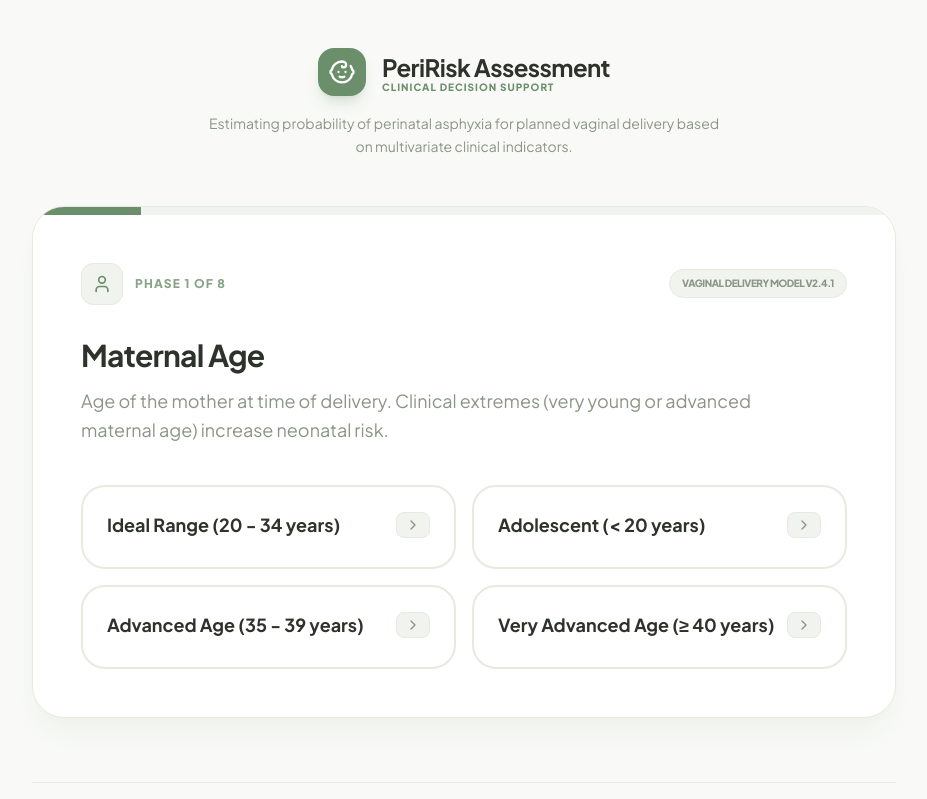
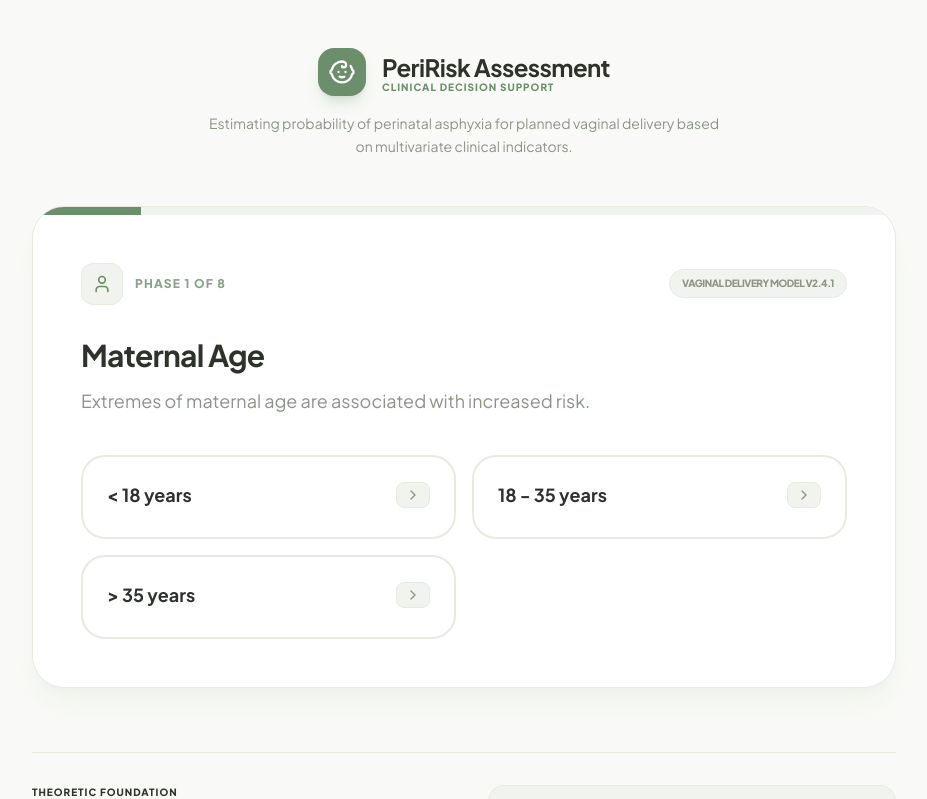
Before and after one commit to Anshhere07/PeriRiskAssessment, a React (Vite) app: page / in a window 1280 px wide. Shown: the top 799 px of the page, without its empty margins (176-1103 px from the left). Built offline with nearby package versions, Linux system fonts and the light colour scheme.

Commit message:
Same as Dr_Gaurav app

```diff
--- a/src/data.ts
+++ b/src/data.ts
@@ -7,32 +7,29 @@ export const PERINATAL_ASPHYXIA_MODEL: PerinatalAsphyxiaModel = {
     {
       id: 'maternalAge',
       label: 'Maternal Age',
-      description: 'Age of the mother at time of delivery. Clinical extremes (very young or advanced maternal age) increase neonatal risk.',
+      description: 'Extremes of maternal age are associated with increased risk.',
       icon: User,
       options: [
-        { label: 'Ideal Range (20 - 34 years)', value: 'ideal', weight: 1.0 },
-        { label: 'Adolescent (< 20 years)', value: 'young', weight: 1.3 },
-        { label: 'Advanced Age (35 - 39 years)', value: 'advanced', weight: 1.4 },
-        { label: 'Very Advanced Age (≥ 40 years)', value: 'very_advanced', weight: 1.9 }
+        { label: '< 18 years', value: 'ideal', weight: 1.0 },
+        { label: '18 - 35 years', value: 'young', weight: 1.3 },
+        { label: '> 35 years', value: 'very_advanced', weight: 1.9 }
       ]
     },
     {
       id: 'gestationalMaturity',
       label: 'Gestational Age',
-      description: 'Completed weeks of gestation. Deviation from term (37-41 weeks) correlates with higher rate of asphyxia complications.',
+      description: 'Early preterm and post-term pregnancies are high-risk factors.',
       icon: Calendar,
       options: [
-        { label: 'Term (37 - 41 weeks)', value: 'term', weight: 1.0 },
-        { label: 'Post-term (≥ 42 weeks)', value: 'post_term', weight: 1.6 },
-        { label: 'Late Preterm (34 - 36 weeks)', value: 'late_preterm', weight: 2.1 },
-        { label: 'Moderate Preterm (32 - 33 weeks)', value: 'moderate_preterm', weight: 3.8 },
-        { label: 'Early Preterm (< 32 weeks)', value: 'early_preterm', weight: 7.2 }
+        { label: 'Preterm (<37 weeks)', value: 'term', weight: 1.0 },
+        { label: 'Term (37 - 41 weeks)', value: 'post_term', weight: 1.6 },
+        { label: 'Post-term (>42 weeks)', value: 'late_preterm', weight: 7.2 },
       ]
     },
     {
       id: 'parity',
       label: 'Parity',
-      description: 'Number of prior births. Nulliparous mothers (first delivery) have a statistically higher risk of labor dystocia and asphyxia complications.',
+      description: 'First-time deliveries (nulliparity) often involve longer labor stages.',
       icon: Users,
       options: [
         { label: 'First Delivery', value: 'first', weight: 1.3 },
@@ -42,7 +39,7 @@ export const PERINATAL_ASPHYXIA_MODEL: PerinatalAsphyxiaModel = {
     {
       id: 'amnioticFluid',
       label: 'Amniotic Fluid Appearance',
-      description: 'Consistency of meconium-stained amniotic fluid. Heavy/thick meconium signifies prolonged intrapartum distress.',
+      description: 'Meconium staining is a major indicator of fetal distress.',
       icon: Droplet,
       options: [
         { label: 'Clear / Normal', value: 'clear_normal', weight: 1.0 },
@@ -53,7 +50,7 @@ export const PERINATAL_ASPHYXIA_MODEL: PerinatalAsphyxiaModel = {
     {
       id: 'maternalHypertension',
       label: 'Maternal Hypertension',
-      description: 'Presence of hypertensive disorders, including gestational hypertension or pre-eclampsia, which restrict blood flow.',
+      description: 'Pre-eclampsia significantly increases risk of hypoxia.',
       icon: HeartPulse,
       options: [
         { label: 'Absent', value: 'absent', weight: 1.0 },
@@ -63,7 +60,7 @@ export const PERINATAL_ASPHYXIA_MODEL: PerinatalAsphyxiaModel = {
     {
       id: 'gestationalDiabetes',
       label: 'Gestational Diabetes',
-      description: 'Maternal glucose intolerance during pregnancy, associated with macrosomia and metabolic vulnerabilities.',
+      description: 'Metabolic factors can influence fetal oxygen reserves.',
       icon: Activity,
       options: [
         { label: 'Absent', value: 'absent', weight: 1.0 },
@@ -73,7 +70,7 @@ export const PERINATAL_ASPHYXIA_MODEL: PerinatalAsphyxiaModel = {
     {
       id: 'laborDuration',
       label: 'Labor Duration',
-      description: 'Progression of active labor. A prolonged second stage significantly elevates mechanical stress and fetal hypoxia risk.',
+      description: 'Prolonged second stage (>2h) is a critical factor for asphyxia.',
       icon: Clock,
       options: [
         { label: 'Normal Progress', value: 'normal', weight: 1.0 },
@@ -83,7 +80,7 @@ export const PERINATAL_ASPHYXIA_MODEL: PerinatalAsphyxiaModel = {
     {
       id: 'fetalGrowth',
       label: 'Fetal Growth (IUGR)',
-      description: 'Intrauterine Growth Restriction status. IUGR fetuses have lower placental reserves and tolerate labor contractions poorly.',
+      description: 'Growth restricted fetuses have lower tolerance for labor stress.',
       icon: TrendingDown,
       options: [
         { label: 'Normal Growth', value: 'normal', weight: 1.0 },
```
Also changed, not shown: 1 other file (tests, documents, lock files or other folders).
